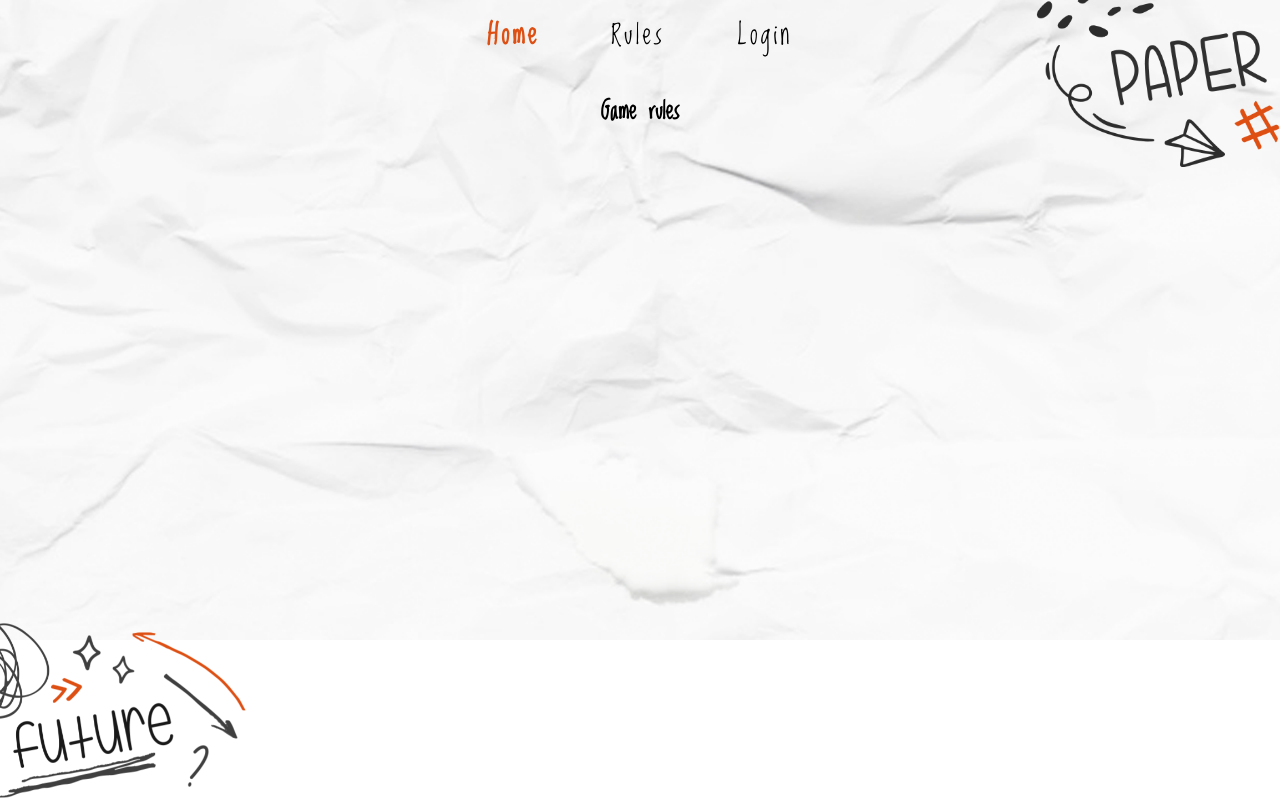
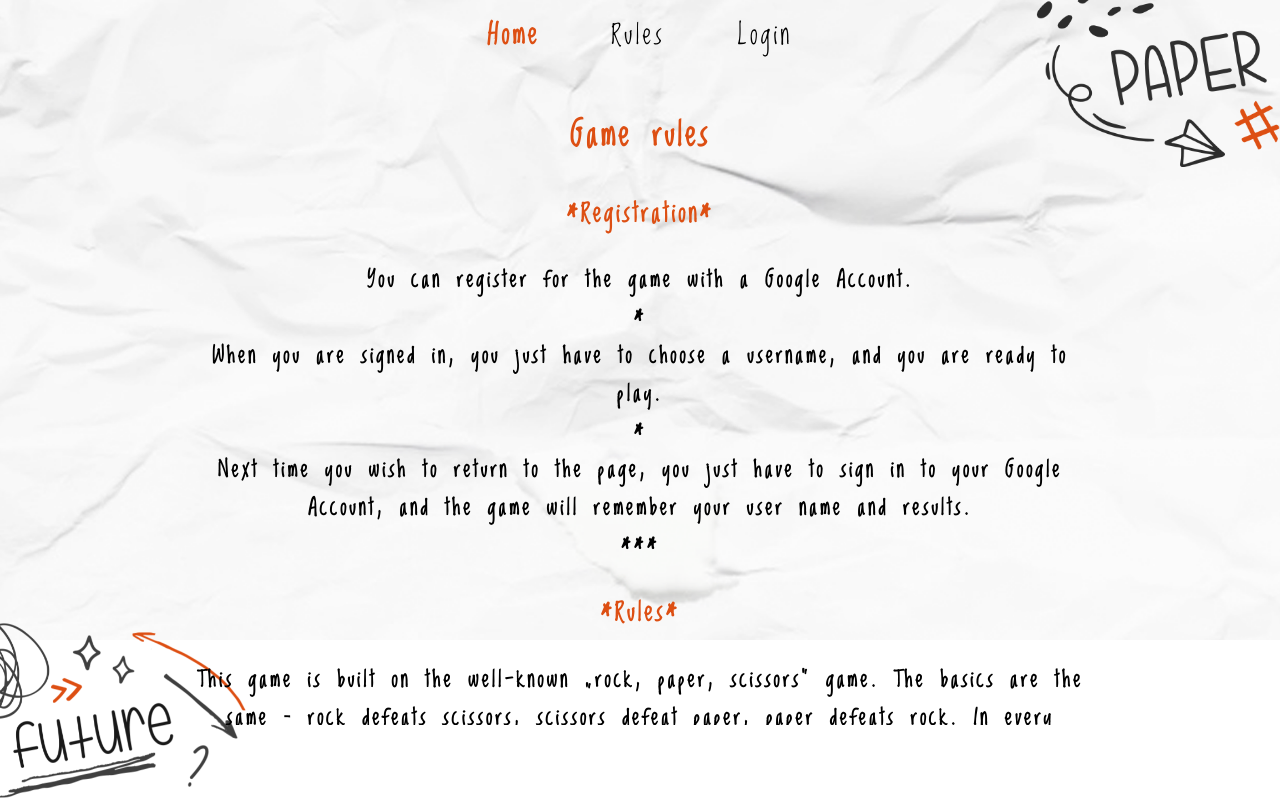
Before and after one commit to SalvadorLimones/r-p-s-f, a React (Create React App) app in the folder frontend/: page /rules in a window 1280 px wide. Built offline with nearby package versions, Linux system fonts and the light colour scheme.

Commit message:
add game rules

```diff
--- a/frontend/src/App.css
+++ b/frontend/src/App.css
@@ -17,6 +17,26 @@ body {
 
 p {
   margin: 0;
+}
+
+.rules-page {
+  width: 70%;
+  height: 80vh;
+  position: fixed;
+  top: 50%;
+  left: 50%;
+  transform: translate(-50%, -50%);
+  padding: 5px;
+  overflow: scroll;
+  letter-spacing: 0.2rem;
+  font-size: 22px;
+  font-weight: bold;
+}
+
+.rules-page h2,
+.rules-page h3,
+.rules-page h4 {
+  color: #dd4f13;
 }
 
 .table-page {
--- a/frontend/src/pages/Rules.jsx
+++ b/frontend/src/pages/Rules.jsx
@@ -4,9 +4,88 @@ import { randomClassName } from "../hooks/randomClassName";
 const Rules = () => {
   return (
     <div>
-      <h2>Game rules</h2>
       <div className={randomClassName("background", "top", 2)}></div>
       <div className={randomClassName("background", "bottom", 2)}></div>
+      <div className="rules-page">
+        <h2>Game rules</h2>
+        <h3>*Registration*</h3>
+        <p>You can register for the game with a Google Account.</p>
+        <p>*</p>
+        <p>
+          When you are signed in, you just have to choose a username, and you
+          are ready to play.
+        </p>
+        <p>*</p>
+        <p>
+          Next time you wish to return to the page, you just have to sign in to
+          your Google Account, and the game will remember your user name and
+          results.
+        </p>
+        <p>***</p>
+        <h3>*Rules*</h3>
+        <p>
+          This game is built on the well-known „rock, paper, scissors” game. The
+          basics are the same – rock defeats scissors, scissors defeat paper,
+          paper defeats rock. In every round, the one who wins earns one point.
+        </p>
+        <p>*</p>
+        <p>
+          But compared to the classical version of the game here you will find
+          an extra feature: in every round, you have to pick one of the tools
+          for your fellow player that s/he has to avoid in the next round.
+        </p>
+        <p>*</p>
+        <p>
+          If s/he – despite the „avoid” sign – chooses that item, you earn half
+          a point in that round, no matter who wins the game.
+        </p>
+        <p>*</p>
+        <h4> *The winner*</h4>
+        <p>
+          The winner is the player who has at least 5 points and at least 1
+          point more than the other player.
+        </p>
+        <p>***</p>
+        <h3>*Game types*</h3>
+        <h4> *Championship*</h4>
+        <p>
+          In the Championship by clicking on Ready to Play! you will play with a
+          random player who also clicked on the button.
+        </p>
+        <p>*</p>
+        <p>
+          Here you can compete with all the other registered players, you can
+          check the results on the top list, which you can find by clicking on
+          Championship in the menu.
+        </p>
+        <p>***</p>
+        <h4>*Play with friends*</h4>
+        <p>To play this version, you need to have Friends first.</p>
+        <p>*</p>
+        <p>
+          By clicking on Friends in the menu you will see all the registered
+          players and with the :) sign in the + column you can send a friend
+          request to those you wish to.
+        </p>
+        <p>*</p>
+        <p>
+          The other player will notice your request in the Friend Status column,
+          and if the feelings are mutual, by also clicking on the :) sign s/he
+          can approve your request.
+        </p>
+        <p>*</p>
+        <p>
+          When you have at least one friend, go to the Playground (under the
+          Friends menu), and choose which of your friends you wish to play with.
+        </p>
+        <p>*</p>
+        <p>
+          You can invite someone by clicking on the Invite button, and if you
+          were invited to a friendly game, you can accept it with the Accept
+          button.
+        </p>
+        <p>***</p>
+      </div>
     </div>
   );
 };
```
